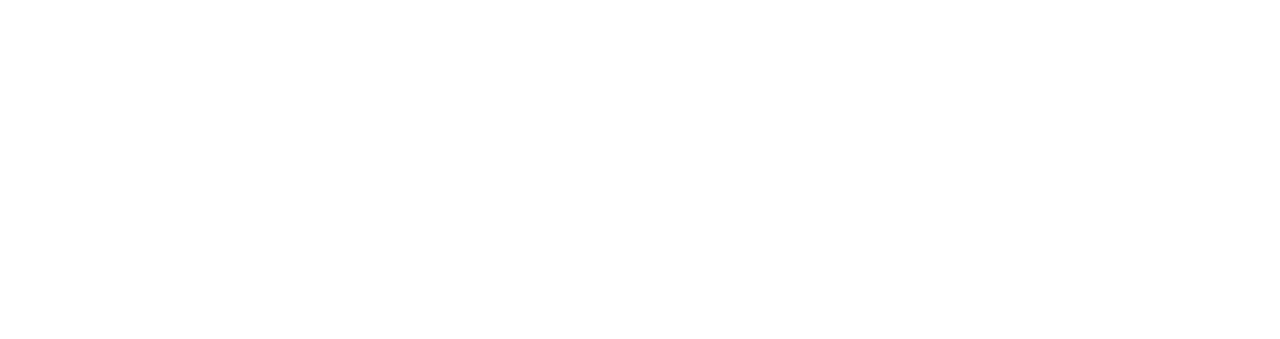
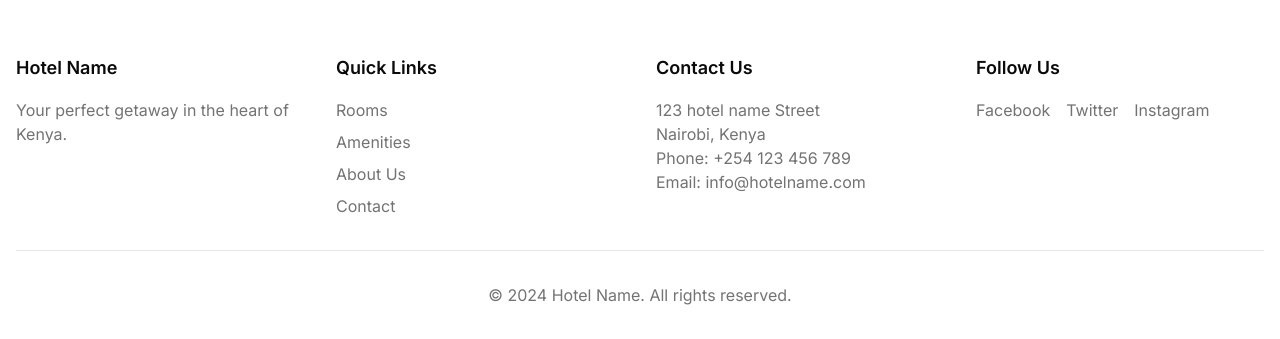
Before and after one commit to CakeInTech/Hotel_Reservation_system, a Next.js app: page / in a window 1280 px wide. Shown: the part 882-1221 px from the top of the page. Before the commit the page ends 872 px from the top, so only its background shows below. Built offline with nearby package versions, Linux system fonts and the light colour scheme.

Commit message:
Create page footer

```diff
--- a/components/Footer.tsx
+++ b/components/Footer.tsx
@@ -1,5 +1,90 @@
+import Link from "next/link";
+
 const Footer = () => {
-  return <footer className=""></footer>;
+  return (
+    <footer className="bg-background shadow-md mt-8">
+      <div className="container mx-auto px-4 py-8">
+        <div className="grid grid-cols-1 md:grid-cols-4 gap-8">
+          <div>
+            <h3 className="text-lg font-semibold mb-4">Hotel Name</h3>
+            <p className="text-muted-foreground">
+              Your perfect getaway in the heart of Kenya.
+            </p>
+          </div>
+          <div>
+            <h3 className="text-lg font-semibold mb-4">Quick Links</h3>
+            <ul className="space-y-2">
+              <li>
+                <Link
+                  href="/rooms"
+                  className="text-muted-foreground hover:text-primary transition-colors"
+                >
+                  Rooms
+                </Link>
+              </li>
+              <li>
+                <Link
+                  href="/amenities"
+                  className="text-muted-foreground hover:text-primary transition-colors"
+                >
+                  Amenities
+                </Link>
+              </li>
+              <li>
+                <Link
+                  href="/about"
+                  className="text-muted-foreground hover:text-primary transition-colors"
+                >
+                  About Us
+                </Link>
+              </li>
+              <li>
+                <Link
+                  href="/contact"
+                  className="text-muted-foreground hover:text-primary transition-colors"
+                >
+                  Contact
+                </Link>
+              </li>
+            </ul>
+          </div>
+          <div>
+            <h3 className="text-lg font-semibold mb-4">Contact Us</h3>
+            <p className="text-muted-foreground">123 hotel name Street</p>
+            <p className="text-muted-foreground">Nairobi, Kenya</p>
+            <p className="text-muted-foreground">Phone: +254 123 456 789</p>
+            <p className="text-muted-foreground">Email: info@hotelname.com</p>
+          </div>
+          <div>
+            <h3 className="text-lg font-semibold mb-4">Follow Us</h3>
+            <div className="flex space-x-4">
+              <a
+                href="#"
+                className="text-muted-foreground hover:text-primary transition-colors"
+              >
+                Facebook
+              </a>
+              <a
+                href="#"
+                className="text-muted-foreground hover:text-primary transition-colors"
+              >
+                Twitter
+              </a>
+              <a
+                href="#"
+                className="text-muted-foreground hover:text-primary transition-colors"
+              >
+                Instagram
+              </a>
+            </div>
+          </div>
+        </div>
+        <div className="mt-8 pt-8 border-t border-border text-center text-muted-foreground">
+          <p>&copy; 2024 Hotel Name. All rights reserved.</p>
+        </div>
+      </div>
+    </footer>
+  );
 };
 
 export default Footer;
```
